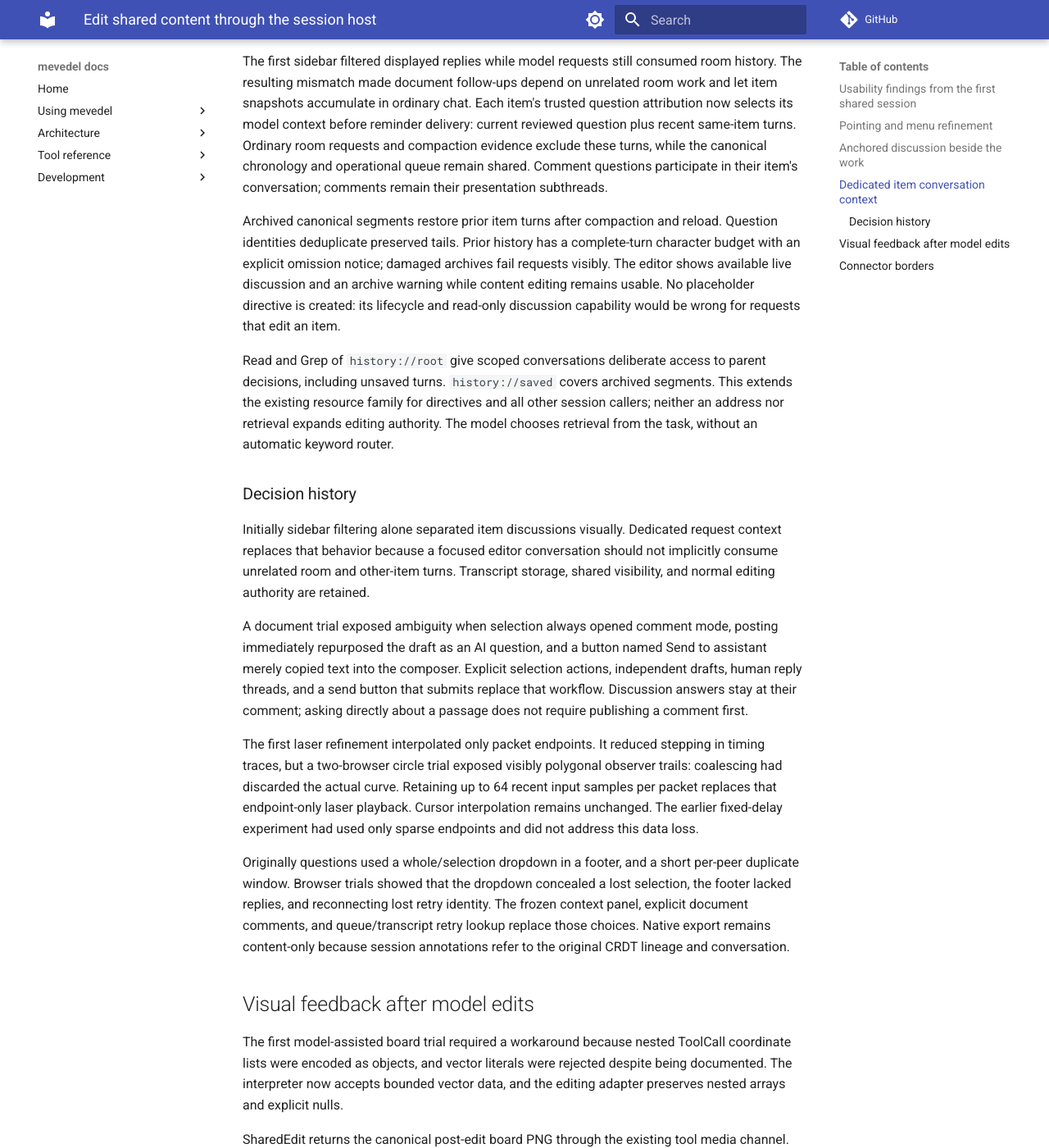
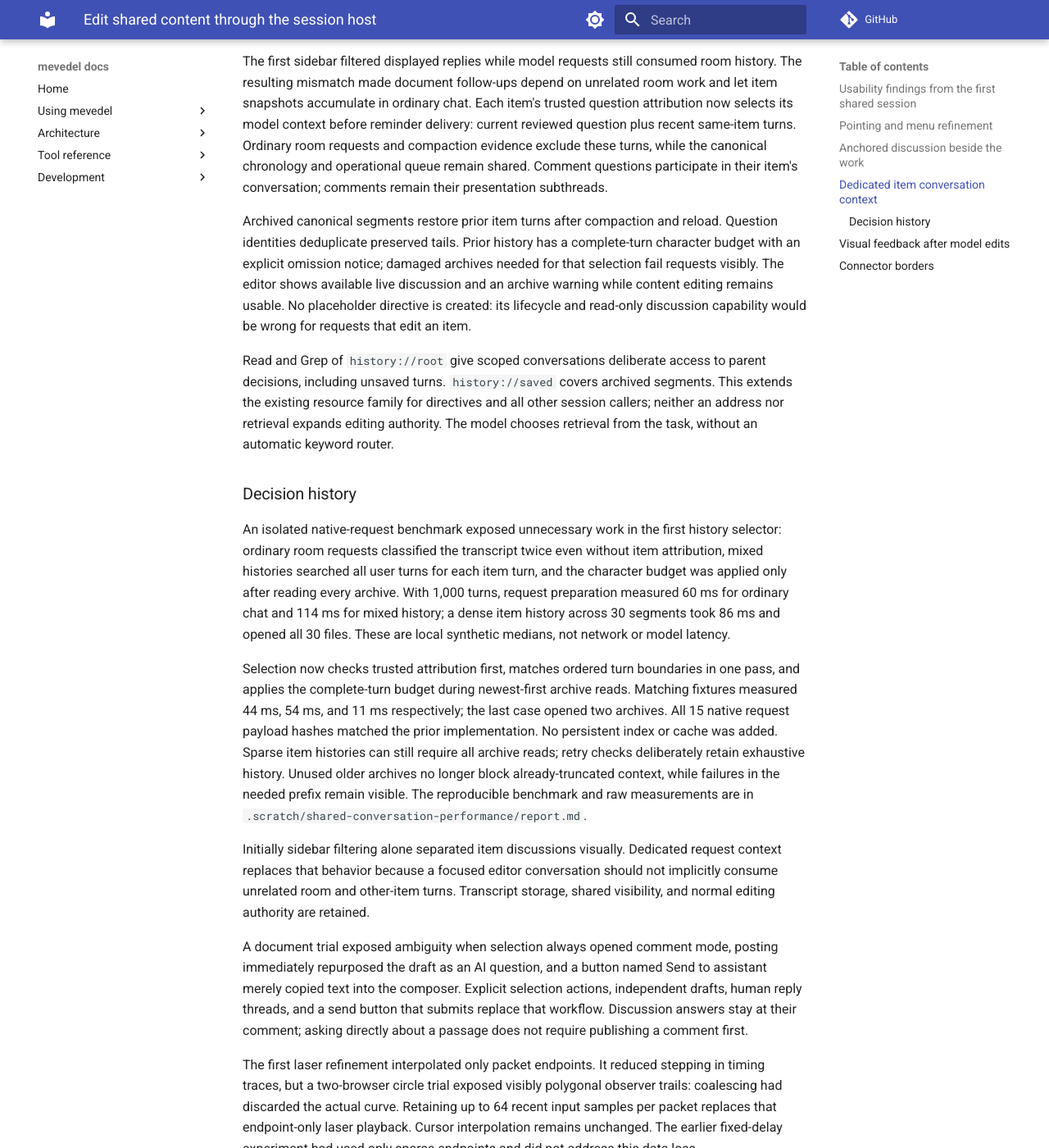
Before and after one commit to FrauH0lle/mevedel, an MkDocs documentation site: the page built from docs/adr/0120-edit-shared-content-through-the-session-host.md, in a window 1280 px wide and 1400 px high, scrolled down 3639 px. Shown: the whole window at 82% size. Built offline with MkDocs 1.6.1 and Material for MkDocs 9.7.7, drawn with Linux system fonts in a browser that asks for light colours; comment, search, counter and statistics services are not loaded.

Commit message:
perf(shared-editing): Bound history reads and avoid redundant transcript scans

```diff
--- a/docs/adr/0120-edit-shared-content-through-the-session-host.md
+++ b/docs/adr/0120-edit-shared-content-through-the-session-host.md
@@ -176,8 +176,8 @@ conversation; comments remain their presentation subthreads.
 
 Archived canonical segments restore prior item turns after compaction and reload.
 Question identities deduplicate preserved tails. Prior history has a complete-turn
-character budget with an explicit omission notice; damaged archives fail requests
-visibly. The editor shows available live discussion and an archive warning while
+character budget with an explicit omission notice; damaged archives needed for
+that selection fail requests visibly. The editor shows available live discussion and an archive warning while
 content editing remains usable. No placeholder directive is created: its lifecycle
 and read-only discussion capability would be wrong for requests that edit an item.
 
@@ -188,6 +188,24 @@ session callers; neither an address nor retrieval expands editing authority.
 The model chooses retrieval from the task, without an automatic keyword router.
 
 ### Decision history
+
+An isolated native-request benchmark exposed unnecessary work in the first
+history selector: ordinary room requests classified the transcript twice even
+without item attribution, mixed histories searched all user turns for each item
+turn, and the character budget was applied only after reading every archive.
+With 1,000 turns, request preparation measured 60 ms for ordinary chat and 114 ms
+for mixed history; a dense item history across 30 segments took 86 ms and opened
+all 30 files. These are local synthetic medians, not network or model latency.
+
+Selection now checks trusted attribution first, matches ordered turn boundaries
+in one pass, and applies the complete-turn budget during newest-first archive
+reads. Matching fixtures measured 44 ms, 54 ms, and 11 ms respectively; the last
+case opened two archives. All 15 native request payload hashes matched the prior
+implementation. No persistent index or cache was added. Sparse item histories
+can still require all archive reads; retry checks deliberately retain exhaustive
+history. Unused older archives no longer block already-truncated context, while
+failures in the needed prefix remain visible. The reproducible benchmark and
+raw measurements are in `.scratch/shared-conversation-performance/report.md`.
 
 Initially sidebar filtering alone separated item discussions visually. Dedicated
 request context replaces that behavior because a focused editor conversation
```
Also changed, not shown: docs/shared-editing.md (+10 -3 lines), 3 other files.
